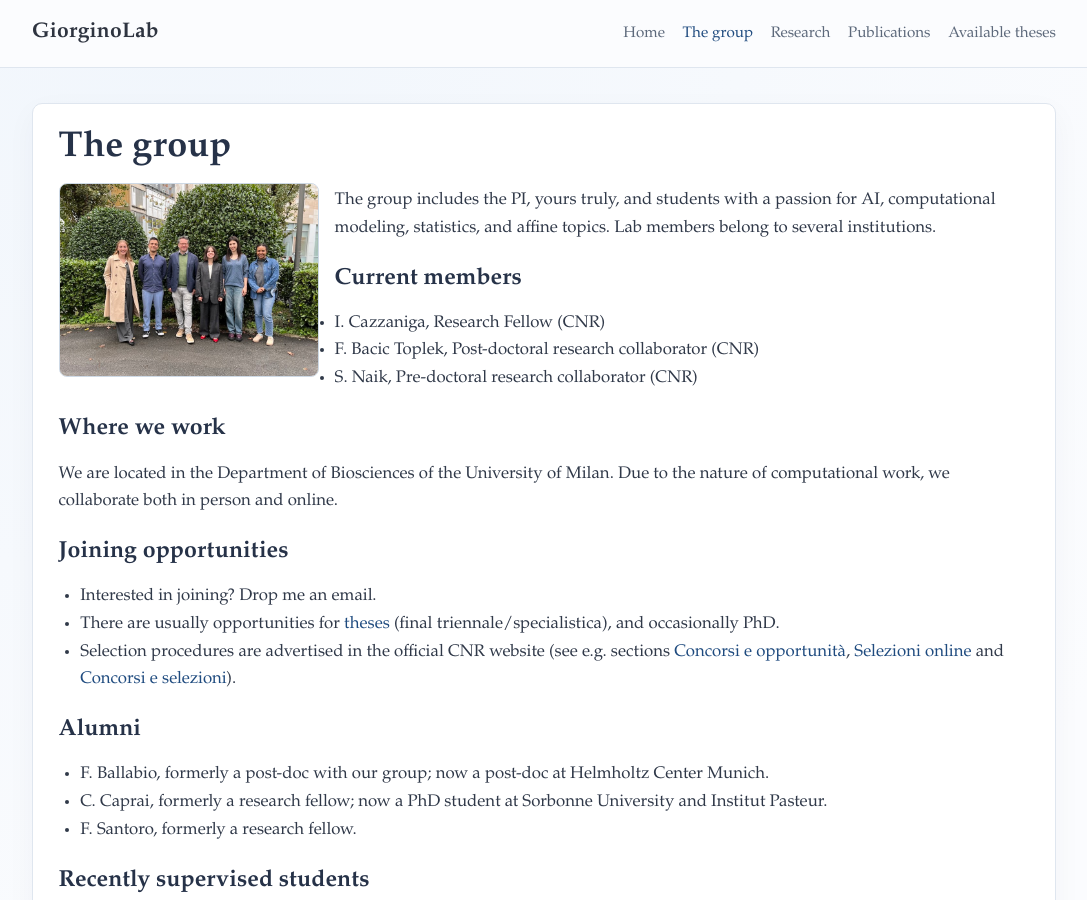
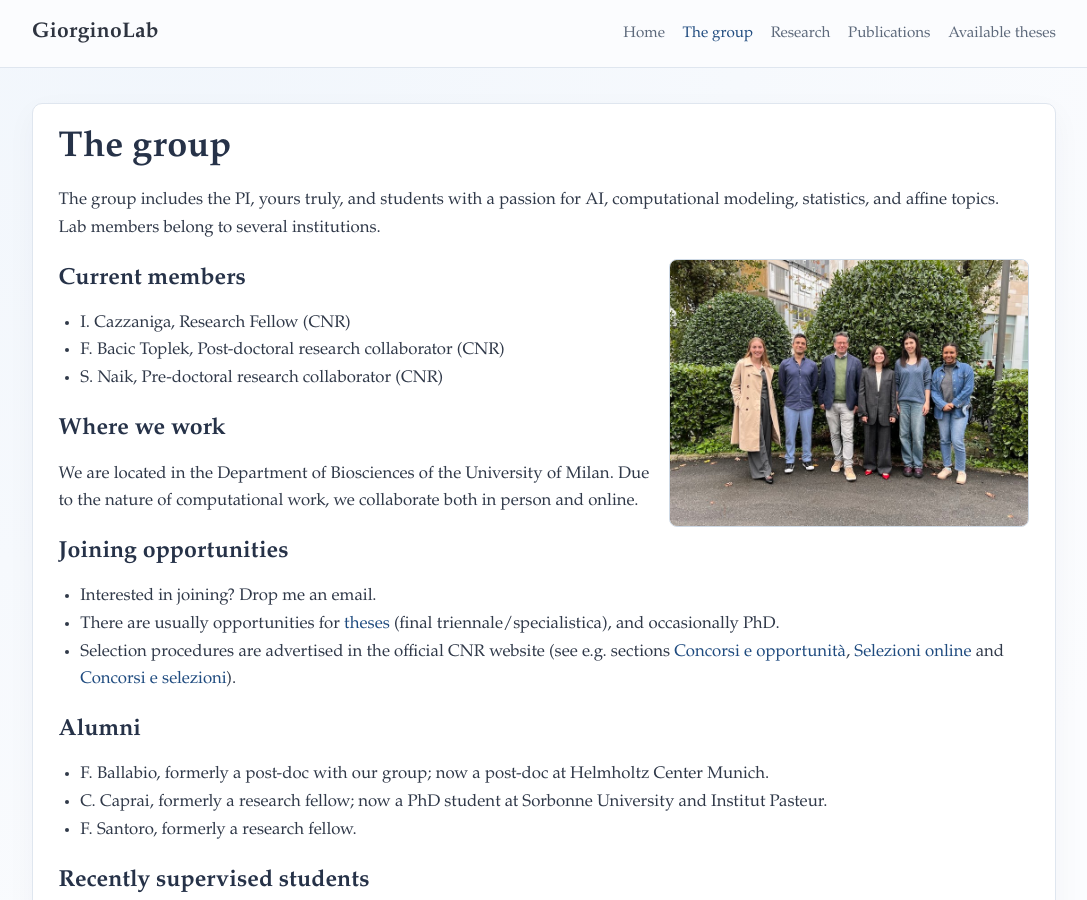
Before and after one commit to tonigi/prova1, a Jekyll site: the page built from the-group.md, in a window 1280 px wide and 900 px high. Shown: the whole window, without its empty margins (96-1183 px from the left). Built offline with Jekyll 4.4.1, drawn with Linux system fonts in a browser that asks for light colours.

```diff
--- a/the-group.md
+++ b/the-group.md
@@ -7,11 +7,12 @@
 
 # The group
 
-<figure style="float: left; width: 260px; margin: 0 1rem 1rem 0;">
+The group includes the PI, yours truly, and students with a passion for AI, computational modeling, statistics, and affine topics. Lab members belong to several institutions.
+
+
+<figure style="float: right; width: 360px; margin: 0  0 1rem 1rem;">
 <img src="{{ '/assets/images/group-pic.jpg' | relative_url }}" alt="GiorginoLab group photo" loading="lazy" style="width: 100%; height: auto; border-radius: 8px; border: 1px solid #ced9e5;">
 </figure>
-
-The group includes the PI, yours truly, and students with a passion for AI, computational modeling, statistics, and affine topics. Lab members belong to several institutions.
 
 ## Current members
 - I. Cazzaniga, Research Fellow (CNR)
```
Also changed, not shown: .github/workflows/deploy-pages.yml (added), 1 other file.
